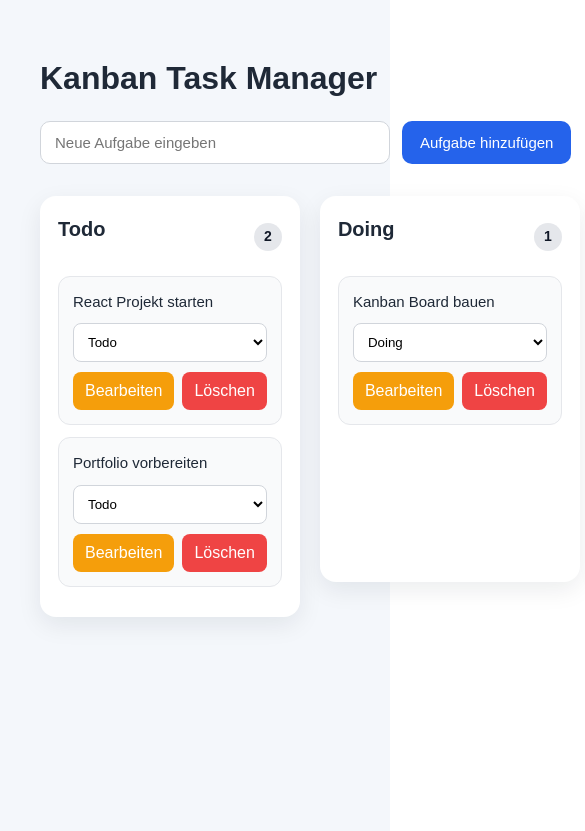
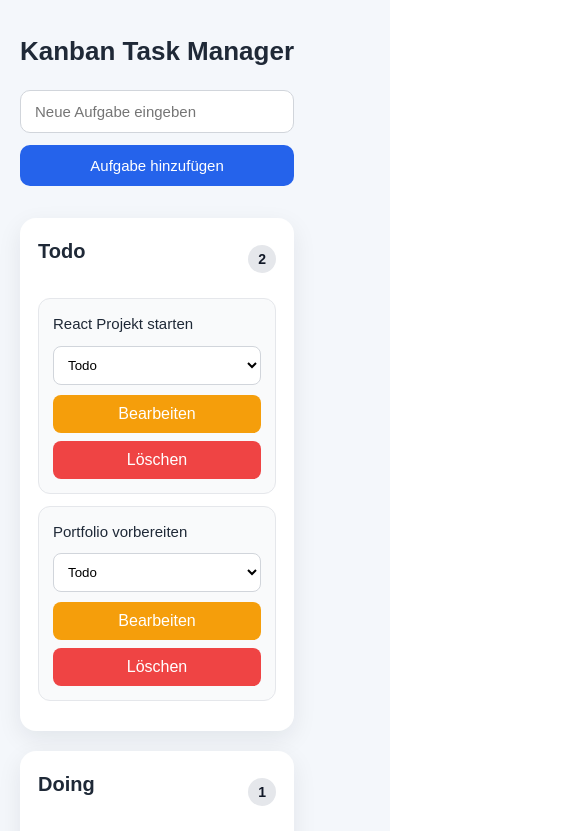
Before and after one commit to ufukibis20/kanban-task-manager, a React (Vite) app: page / in a window 390 px wide. Shown: the top 831 px of the page, 585 px wide, since content can reach past the window. Built offline with nearby package versions, Linux system fonts and the light colour scheme.

Commit message:
make kanban board responsive

```diff
--- a/src/App.css
+++ b/src/App.css
@@ -178,3 +178,49 @@ body {
   font-size: 14px;
   font-weight: 600;
 }
+
+@media (max-width: 900px) {
+  .board {
+    flex-direction: column;
+  }
+
+  .column {
+    width: 100%;
+    box-sizing: border-box;
+    min-height: auto;
+  }
+}
+
+@media (max-width: 600px) {
+  .app {
+    padding: 20px;
+  }
+
+  .app-title {
+    font-size: 26px;
+  }
+
+  .task-form {
+    flex-direction: column;
+  }
+
+  .task-input {
+    width: 100%;
+    box-sizing: border-box;
+  }
+
+  .add-button {
+    width: 100%;
+  }
+
+  .task-actions {
+    flex-direction: column;
+  }
+
+  .edit-button,
+  .save-button,
+  .cancel-button,
+  .delete-button {
+    width: 100%;
+  }
+}
```
